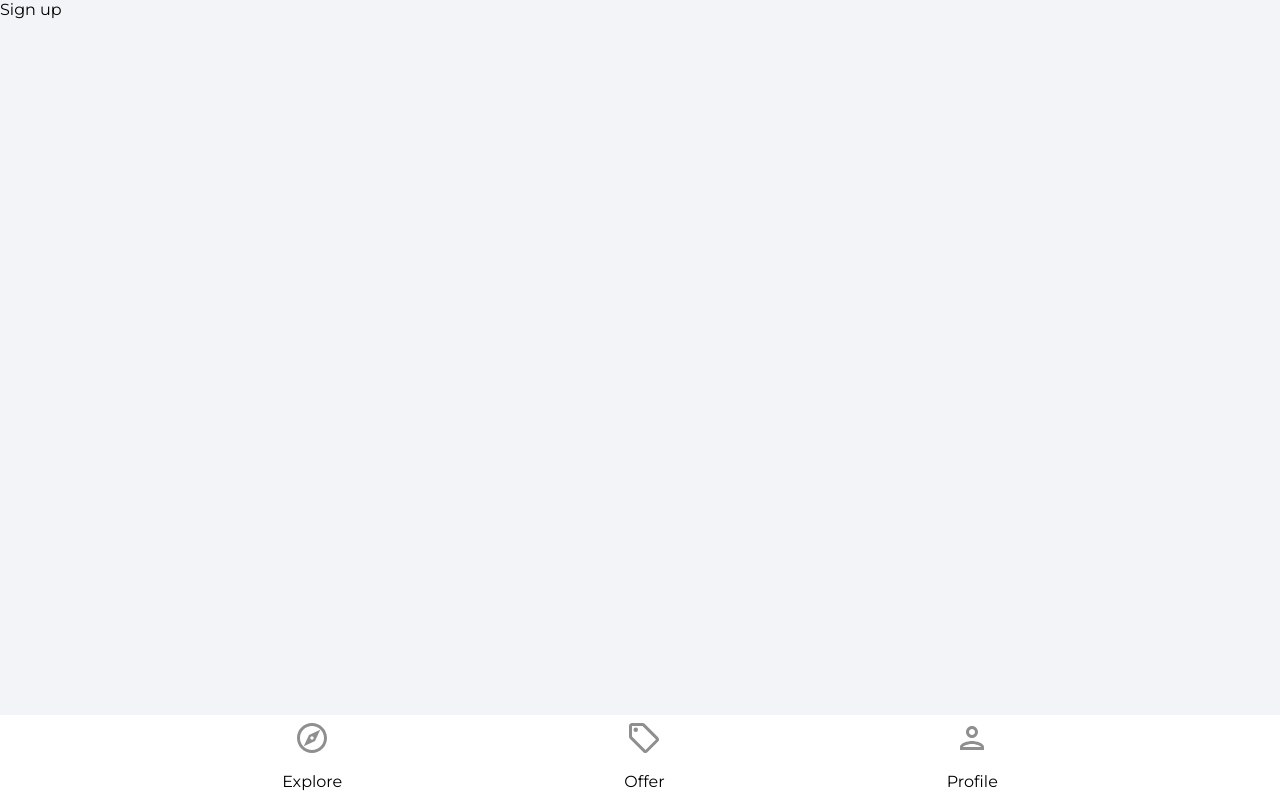
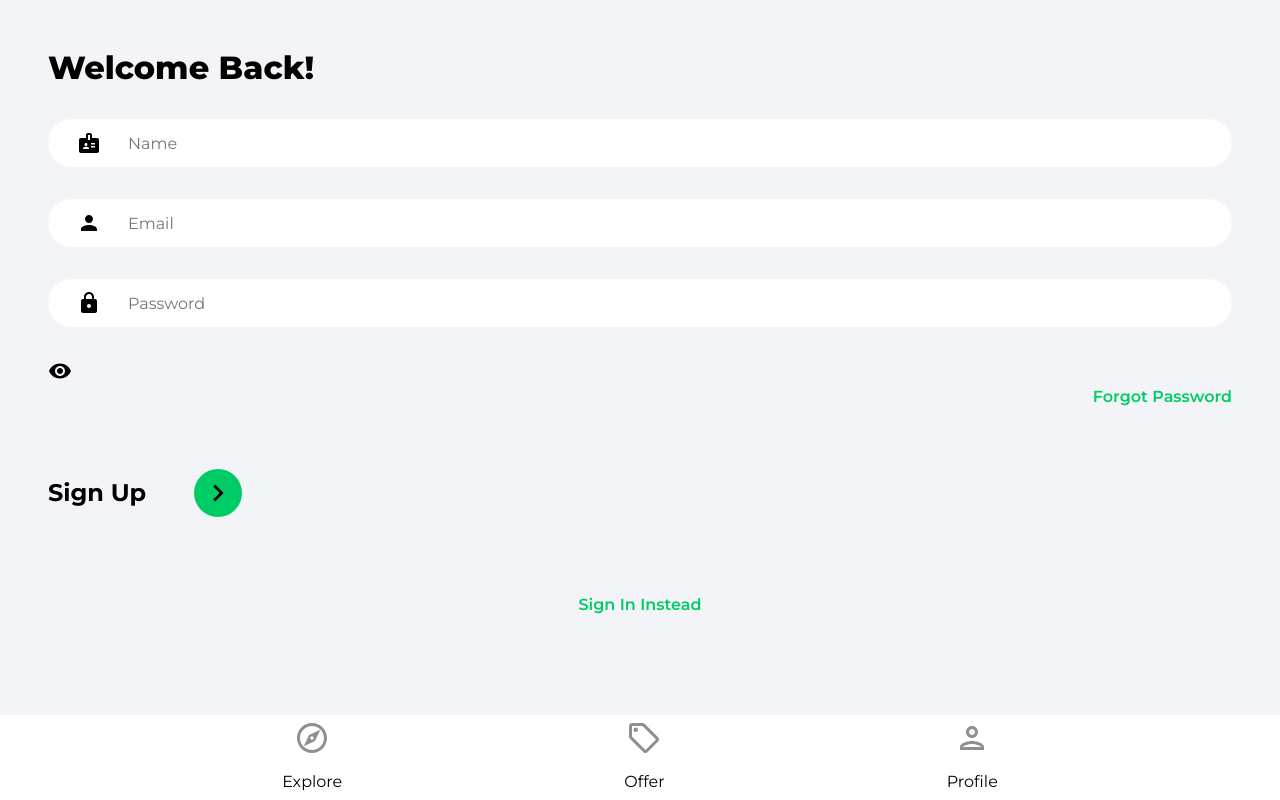
Before and after one commit to ElJefe111944/house-marketplace, a React (Create React App) app: page /sign-up in a window 1280 px wide. Built offline with nearby package versions, Linux system fonts and the light colour scheme.

Commit message:
Signup form added along with functionality and styling

```diff
--- a/src/pages/Signin.jsx
+++ b/src/pages/Signin.jsx
@@ -19,7 +19,6 @@ function Signin() {
     setFormData((prevState) => ({
       ...prevState,
       [e.target.id]: e.target.value,
-
     }))
   };
 
--- a/src/pages/Signup.jsx
+++ b/src/pages/Signup.jsx
@@ -1,8 +1,61 @@
-import React from 'react'
+import { useState } from 'react';
+import { Link, useNavigate } from 'react-router-dom';
+import { ReactComponent as ArrowRightIcon } from '../assets/svg/keyboardArrowRightIcon.svg';
+import VisibilityIcon from '../assets/svg/visibilityIcon.svg';
+
 
 function Signup() {
+  const [showPassword,setShowPassword] = useState(false);
+  const [formData,setFormData] = useState({
+    name: '',
+    email: '',
+    password: ''
+  });
+
+  const { name, email, password } = formData;
+
+  const navigate =  useNavigate();
+
+  const onChange = (e) => {
+    setFormData((prevState) => ({
+      ...prevState,
+      [e.target.id]: e.target.value,
+
+    }))
+  };
+
+
   return (
-    <div>Sign up</div>
+    <>
+      <div className="pageContainer">
+        <header>
+          <p className="pageHeader">
+            Welcome Back!
+          </p>
+        </header>
+        <form>
+        <input type="text" className="nameInput" placeholder='Name' id='name' value={name} onChange={onChange}/>
+          <input type="email" className="emailInput" placeholder='Email' id='email' value={email} onChange={onChange}/>
+          <div className="passwordInputDiv">
+            <input type={showPassword ? 'text' : 'password'} className='passwordInput' placeholder='Password' id='password' value={password} onChange={onChange} />
+            <img src={VisibilityIcon} alt="Show password" onClick={() => setShowPassword((prevState) => !prevState)}/>
+          </div>
+          <Link to='/forgotten-password' className='forgotPasswordLink'>Forgot Password</Link>
+          <div className="signUpBar">
+            <p className="signUpText">
+              Sign Up
+            </p>
+            <button className="signUpButton">
+              <ArrowRightIcon fill='#fffff' width='34px' height='34px' />
+            </button>
+          </div>
+        </form>
+        {/* Google OAuth */}
+
+        <Link to='/profile' className='registerLink'>Sign In Instead</Link>
+      </div>
+    </>
+
   )
 }
 
```
